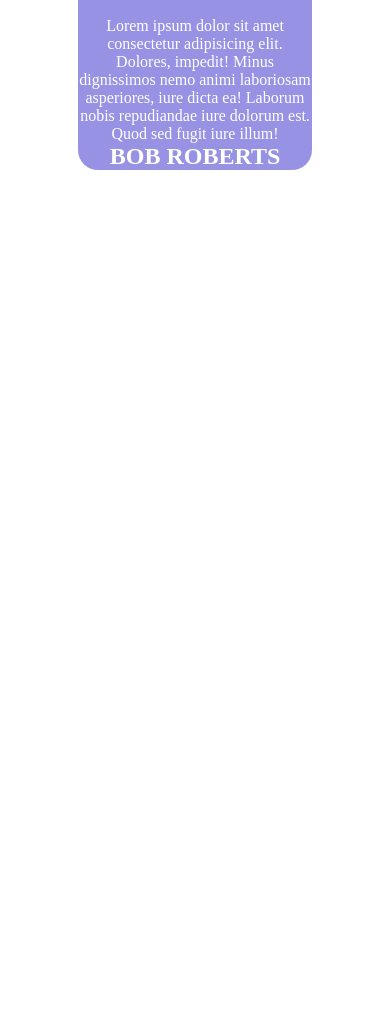
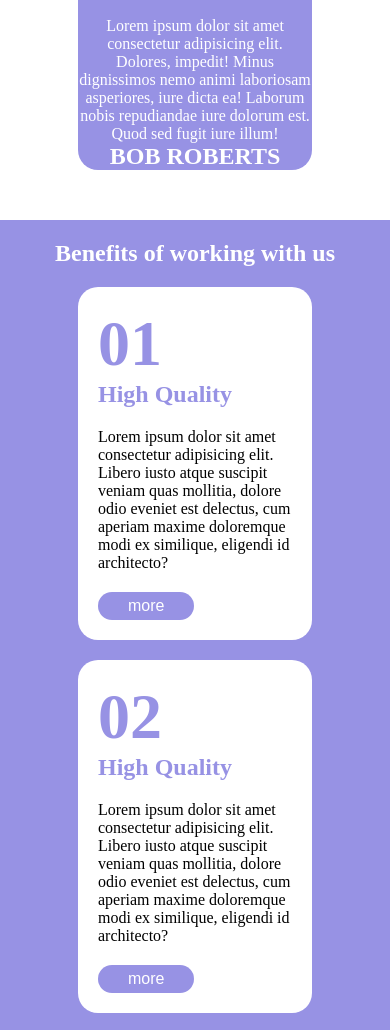
Before and after one commit to DanielMarella/htmlcss-responsive-layout, a plain HTML site: page index.html in a window 390 px wide. Shown: the part 4330-5360 px from the top of the page. Before the commit the page ends 4550 px from the top, so only its background shows below. Drawn offline with Linux system fonts and the light colour scheme.

Commit message:
benefit section mobile versione done

```diff
--- a/css/style.css
+++ b/css/style.css
@@ -57,6 +57,18 @@ ul {
     text-align: left;
 }
 
+.size4{
+    font-size: 4rem;
+}
+
+
+.lilla{
+    color:  #9792e4;;
+}
+
+.white{
+    color: white;
+}
 
 /* ********************************************** */
 
@@ -240,6 +252,47 @@ header {
 
 /* ************************ */
 
+/* BENEFITS */
+
+.benefits{
+    background-color:#9792e4;
+    padding-top: 20px;
+}
+
+.benefits-container{
+    width: 100%;
+    padding-bottom: 10px;
+}
+
+.card{
+    background-color: white;
+    width: 60%;
+    height: 70%;
+    margin: 20px auto;
+    padding: 20px 0 20px 20px;
+    border-radius: 20px;
+}
+
+.card-button{
+    color: white;
+    background-color: #9792e4;
+    border-style: none;
+    padding: 5px 30px;
+    border-radius: 20px;
+    font-size: 1rem;
+}
+
+
+
+.card p{
+    margin: 20px 0
+}
+
+
+/* ***************** */
+
+
+
 /* TABLET da 480px a 768px  */
 
 /* DEMO */
--- a/index.html
+++ b/index.html
@@ -143,7 +143,51 @@
         </section>
 
         <!-- SFONDO LILLA -->
-        <section>
+        <section class="benefits">
+            <h2 class="text-center white">Benefits of working with us</h2>
+            <div class="benefits-container">
+                <div class="card">
+                    <h1 class="size4 lilla">01</h1>
+                    <h2 class="lilla">High Quality</h2>
+                    <p>Lorem ipsum dolor sit amet consectetur adipisicing elit. Libero iusto atque suscipit veniam quas mollitia, dolore odio eveniet est delectus, cum aperiam maxime doloremque modi ex similique, eligendi id architecto?</p>
+                    <input type="button" value="more" class="card-button">
+                </div>
+
+                <div class="card">
+                    <h1 class="size4 lilla">02</h1>
+                    <h2 class="lilla">High Quality</h2>
+                    <p>Lorem ipsum dolor sit amet consectetur adipisicing elit. Libero iusto atque suscipit veniam quas mollitia, dolore odio eveniet est delectus, cum aperiam maxime doloremque modi ex similique, eligendi id architecto?</p>
+                    <input type="button" value="more" class="card-button">
+                </div>
+
+                <div class="card">
+                    <h1 class="size4 lilla">03</h1>
+                    <h2 class="lilla">High Quality</h2>
+                    <p>Lorem ipsum dolor sit amet consectetur adipisicing elit. Libero iusto atque suscipit veniam quas mollitia, dolore odio eveniet est delectus, cum aperiam maxime doloremque modi ex similique, eligendi id architecto?</p>
+                    <input type="button" value="more" class="card-button">
+                </div>
+
+                <div class="card">
+                    <h1 class="size4 lilla">04</h1>
+                    <h2 class="lilla">High Quality</h2>
+                    <p>Lorem ipsum dolor sit amet consectetur adipisicing elit. Libero iusto atque suscipit veniam quas mollitia, dolore odio eveniet est delectus, cum aperiam maxime doloremque modi ex similique, eligendi id architecto?</p>
+                    <input type="button" value="more" class="card-button">
+                </div>
+
+                <div class="card">
+                    <h1 class="size4 lilla">05</h1>
+                    <h2 class="lilla">High Quality</h2>
+                    <p>Lorem ipsum dolor sit amet consectetur adipisicing elit. Libero iusto atque suscipit veniam quas mollitia, dolore odio eveniet est delectus, cum aperiam maxime doloremque modi ex similique, eligendi id architecto?</p>
+                    <input type="button" value="more" class="card-button">
+                </div>
+
+                <div class="card">
+                    <h1 class="size4 lilla">06</h1>
+                    <h2 class="lilla">High Quality</h2>
+                    <p>Lorem ipsum dolor sit amet consectetur adipisicing elit. Libero iusto atque suscipit veniam quas mollitia, dolore odio eveniet est delectus, cum aperiam maxime doloremque modi ex similique, eligendi id architecto?</p>
+                    <input type="button" value="more" class="card-button">
+                </div>
+            </div>
             <!--  TITOLO -->
             <!-- CONTENITORE CON DENTRO 6 BOX -->
             <!-- DENTRO LE BOX NUMERO IN ALTO, TITOLETTO, UN P, E UN TASTO ARROTTONDATO -->
```
